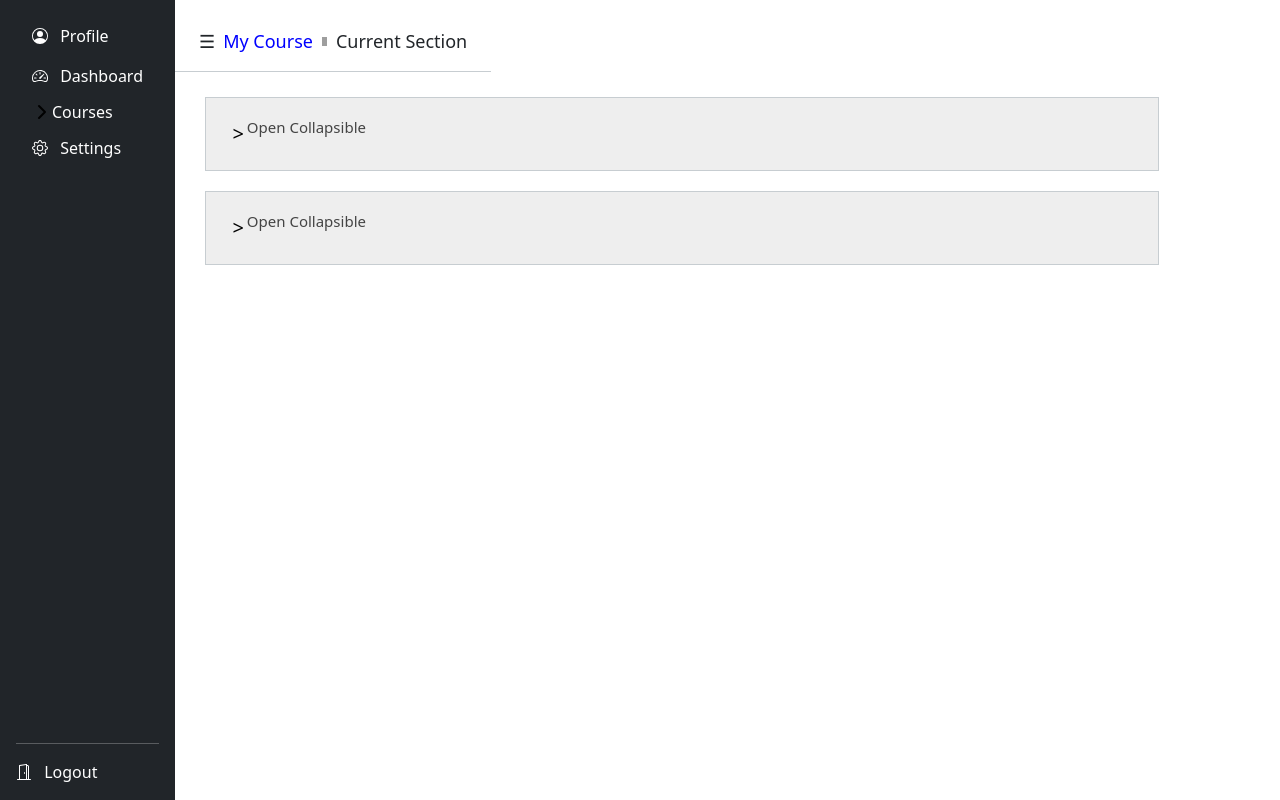
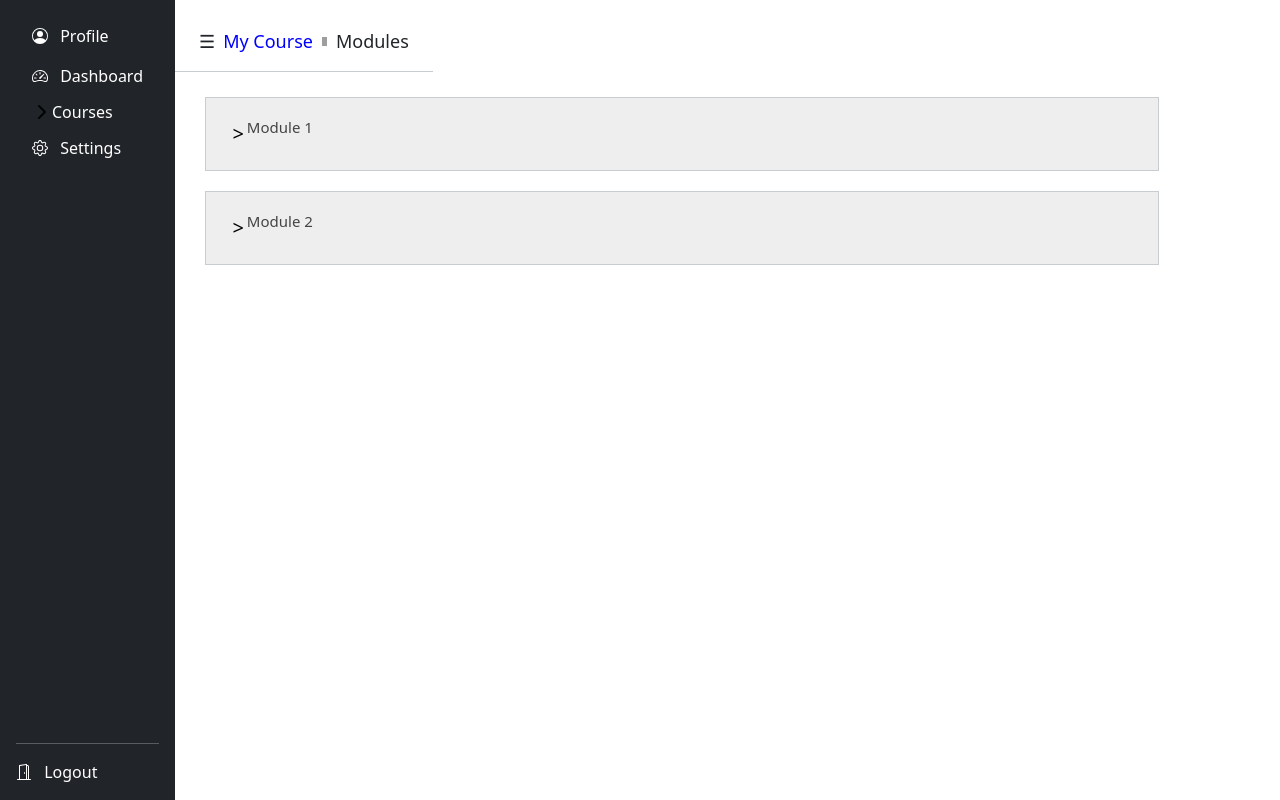
Before and after one commit to liuming1997/mpcs_52553_final, a Flask app: page /courses/modules in a window 1280 px wide. Run offline with Flask 2, Linux system fonts and the light colour scheme; grey boxes are pictures that could not be loaded.

Commit message:
Add placeholder text

```diff
--- a/templates/courses/announcements.html
+++ b/templates/courses/announcements.html
@@ -17,7 +17,7 @@
 <div id="courses_header_and_right_of_header">
     <div id="courses_header">
         <div id="courses_hamburger" style="cursor:pointer" onclick="toggleNav()"> &#9776; </div>
-        <a href="#"> My Course</a>  <div id="courses_breadcrumbs"></div> Current Section </span>
+        <a href="#"> My Course</a>  <div id="courses_breadcrumbs"></div> Announcements</span>
     </div>
     <!-- <div id = "right_of_header"></div> -->
 </div>
--- a/templates/courses/assignments.html
+++ b/templates/courses/assignments.html
@@ -14,7 +14,7 @@
 <div id="courses_header_and_right_of_header">
     <div id="courses_header">
         <div id="courses_hamburger" style="cursor:pointer" onclick="toggleNav()"> &#9776; </div>
-        <a href="#"> My Course</a>  <div id="courses_breadcrumbs"></div> Current Section </span>
+        <a href="#"> My Course</a>  <div id="courses_breadcrumbs"></div> Assignments </span>
     </div>
     <!-- <div id = "right_of_header"></div> -->
 </div>
--- a/templates/courses/grades.html
+++ b/templates/courses/grades.html
@@ -15,11 +15,12 @@
 <div id="courses_header_and_right_of_header">
     <div id="courses_header">
         <div id="courses_hamburger" style="cursor:pointer" onclick="toggleNav()"> &#9776; </div>
-        <a href="#"> My Course</a>  <div id="courses_breadcrumbs"></div> Current Section </span>
+        <a href="#"> My Course</a>  <div id="courses_breadcrumbs"></div> Grades </span>
     </div>
     <!-- <div id = "right_of_header"></div> -->
 </div>
 <div id="course_section_content_body">
+    <h3>Course Grades</h3>
 </div>
 
 {% endblock %}
--- a/templates/courses/header_and_nav_ref.html
+++ b/templates/courses/header_and_nav_ref.html
@@ -15,7 +15,7 @@
 <div id="courses_header_and_right_of_header">
     <div id="courses_header">
         <div id="courses_hamburger" style="cursor:pointer" onclick="toggleNav()"> &#9776; </div>
-        <a href="#"> My Course</a>  <div id="courses_breadcrumbs"></div> Current Section </span>
+        <a href="#"> My Course</a>  <div id="courses_breadcrumbs"></div> section </span>
     </div>
     <!-- <div id = "right_of_header"></div> -->
 </div>
--- a/templates/courses/home.html
+++ b/templates/courses/home.html
@@ -15,12 +15,13 @@
 <div id="courses_header_and_right_of_header">
     <div id="courses_header">
     <div id="courses_hamburger" style="cursor:pointer" onclick="toggleNav()"> &#9776; </div>
-        <a href="#"> My Course</a>  <div id="courses_breadcrumbs"></div> Current Section </span>
+        <a href="#"> My Course</a>  <div id="courses_breadcrumbs"></div> Home </span>
     </div>
     <!-- <div id = "right_of_header"></div> -->
 </div>
 
 <div id="course_section_content_body">
+    <h3>Course Home</h3>
 </div>
 
 {% endblock %}
--- a/templates/courses/modules.html
+++ b/templates/courses/modules.html
@@ -15,14 +15,14 @@
 <div id="courses_header_and_right_of_header">
     <div id="courses_header">
         <div id="courses_hamburger" style="cursor:pointer" onclick="toggleNav()"> &#9776; </div>
-        <a href="#"> My Course</a>  <div id="courses_breadcrumbs"></div> Current Section </span>
+        <a href="#"> My Course</a>  <div id="courses_breadcrumbs"></div> Modules </span>
     </div>
     <!-- <div id = "right_of_header"></div> -->
 </div>
 
 <div id="course_section_content_body">
     <div class="collapsible_item">
-        <button type="button" class="collapsible_header">Open Collapsible</button>
+        <button type="button" class="collapsible_header">Module 1</button>
         <div class="collapsible_content_all">
             <div class="collapsible_content">
                 <p>item 1</p> </div>
@@ -32,7 +32,7 @@
         </div>
     </div>
         <div class="collapsible_item">
-            <button type="button" class="collapsible_header">Open Collapsible</button>
+            <button type="button" class="collapsible_header">Module 2</button>
             <div class="collapsible_content_all">
                 <div class="collapsible_content">
                     <p>item 1</p> </div>
--- a/templates/courses/syllabus.html
+++ b/templates/courses/syllabus.html
@@ -15,7 +15,7 @@
 <div id="courses_header_and_right_of_header">
     <div id="courses_header">
         <div id="courses_hamburger" style="cursor:pointer" onclick="toggleNav()"> &#9776; </div>
-        <a href="#"> My Course</a>  <div id="courses_breadcrumbs"></div> Current Section </span>
+        <a href="#"> My Course</a>  <div id="courses_breadcrumbs"></div> Syllabus </span>
     </div>
     <!-- <div id = "right_of_header"></div> -->
 </div>
```
